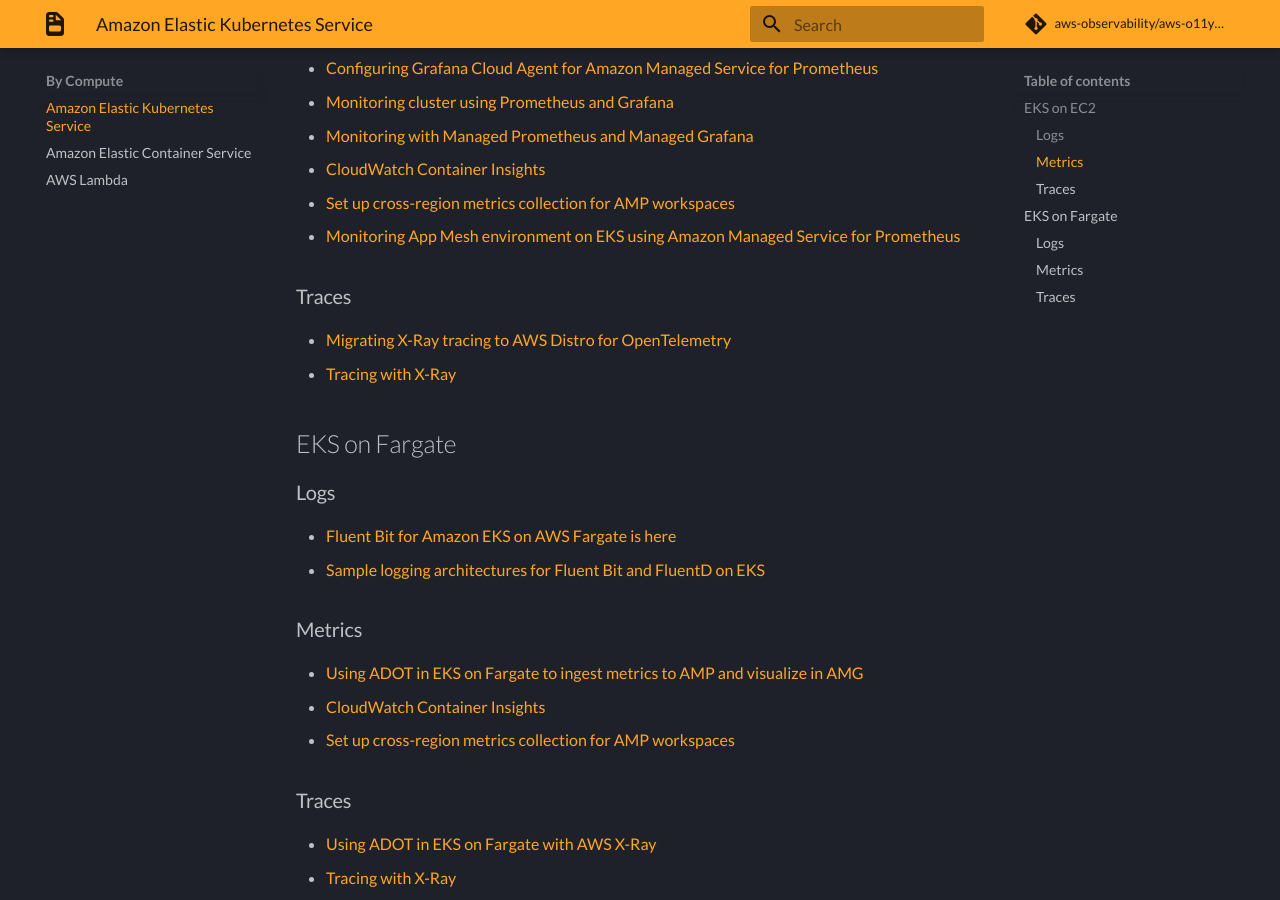
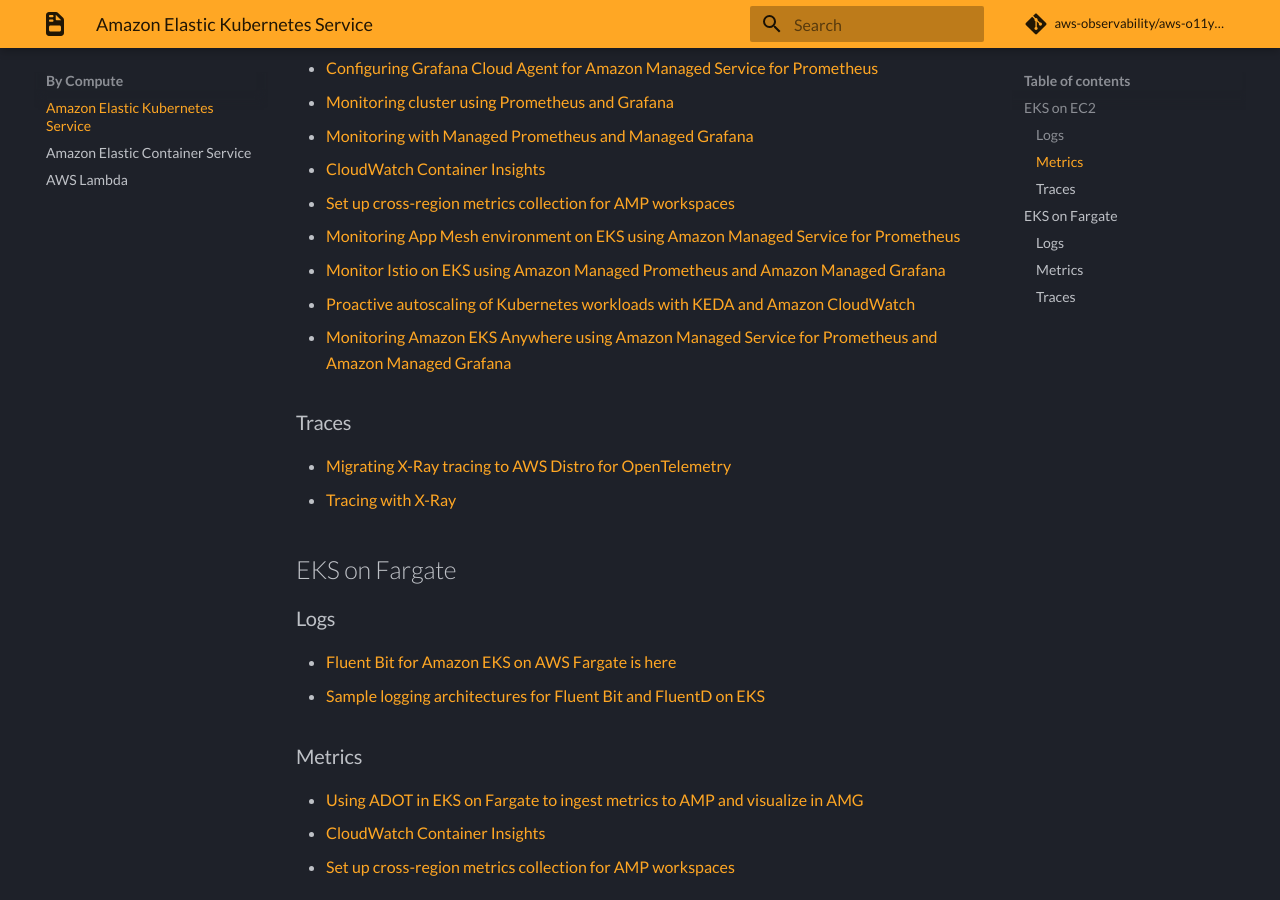
Before and after one commit to aws-observability/aws-o11y-recipes, an MkDocs documentation site: the page built from docs/eks.md, in a window 1280 px wide and 900 px high, scrolled down 640 px. Built offline with MkDocs 1.6.1 and Material for MkDocs 9.7.7, drawn with Linux system fonts in a browser that asks for light colours; some web fonts are replaced; comment, search, counter and statistics services are not loaded.

Commit message:
Adding Recipes from Blogs for CW, EKS, AMP, AMG

```diff
--- a/docs/eks.md
+++ b/docs/eks.md
@@ -23,6 +23,9 @@
 - [CloudWatch Container Insights][eks-ws-cw-ci]
 - [Set up cross-region metrics collection for AMP workspaces][amp-xregion]
 - [Monitoring App Mesh environment on EKS using Amazon Managed Service for Prometheus][eks-am-amp-amg]
+- [Monitor Istio on EKS using Amazon Managed Prometheus and Amazon Managed Grafana][eks-istio-monitoring]
+- [Proactive autoscaling of Kubernetes workloads with KEDA and Amazon CloudWatch][eks-keda-cloudwatch-scaling]
+- [Monitoring Amazon EKS Anywhere using Amazon Managed Service for Prometheus and Amazon Managed Grafana][eks-anywhere-monitoring]
 
 ### Traces
 
@@ -66,3 +69,6 @@
 [eks-fb-example]: https://github.com/aws-samples/amazon-eks-fluent-logging-examples
 [eks-am-amp-amg]: recipes/servicemesh-monitoring-ampamg.md
 [fargate-eks-xray-go-adot-amg]: recipes/fargate-eks-xray-go-adot-amg.md
+[eks-istio-monitoring]: https://aws.amazon.com/blogs/mt/monitor-istio-on-eks-using-amazon-managed-prometheus-and-amazon-managed-grafana/
+[eks-keda-cloudwatch-scaling]: https://aws-blogs-prod.amazon.com/mt/proactive-autoscaling-of-kubernetes-workloads-with-keda-using-metrics-ingested-into-amazon-cloudwatch/
+[eks-anywhere-monitoring]: https://aws.amazon.com/blogs/containers/monitoring-amazon-eks-anywhere-using-amazon-managed-service-for-prometheus-and-amazon-managed-grafana/
```
Also changed, not shown: docs/amg.md (+4 -0 lines), docs/amp.md (+4 -0 lines), docs/cw.md (+2 -0 lines).
